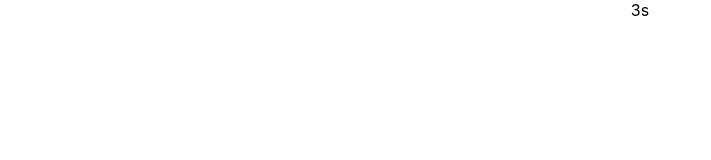
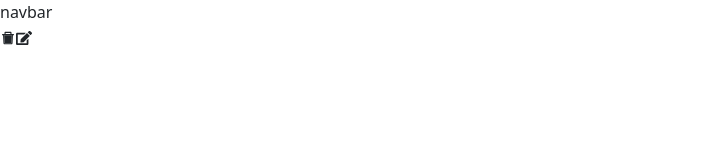
Before and after one commit to momen882001/Training-3s, a React (Create React App) app in the folder client/: page / in a window 1280 px wide. Shown: the top 160 px of the page, without its empty margins (0-711 px from the left). Built offline with nearby package versions, Linux system fonts and the light colour scheme.

Commit message:
starting of structure

```diff
--- a/client/package.json
+++ b/client/package.json
@@ -10,8 +10,12 @@
     "@types/node": "^16.18.12",
     "@types/react": "^18.0.27",
     "@types/react-dom": "^18.0.10",
+    "bootstrap": "^5.2.3",
     "react": "^18.2.0",
+    "react-bootstrap": "^2.7.0",
     "react-dom": "^18.2.0",
+    "react-icons": "^4.7.1",
+    "react-router-dom": "^6.8.1",
     "react-scripts": "5.0.1",
     "typescript": "^4.9.5",
     "web-vitals": "^2.1.4"
--- a/client/src/App.tsx
+++ b/client/src/App.tsx
@@ -1,13 +1,14 @@
-import React from 'react';
-import logo from './logo.svg';
-import './App.css';
+import { BrowserRouter as Router, Routes, Route } from "react-router-dom";
+import Home from './pages/Home';
 
-function App() {
+const App = () => {
   return (
-    <div className="App">
-      3s
-    </div>
-  );
+    <Router>
+      <Routes>
+        <Route path="/" element={<Home/>} />
+      </Routes>
+    </Router>
+  )
 }
 
-export default App;
+export default App
--- /dev/null
+++ b/client/src/Components/Navbar/Navbar.tsx
@@ -0,0 +1,11 @@
+
+
+const Navbar = () => {
+  return (
+    <div>
+    navbar
+    </div>
+  )
+}
+
+export default Navbar
--- /dev/null
+++ b/client/src/Components/TodoList/Todo.tsx
@@ -0,0 +1,14 @@
+import { AiTwotoneDelete } from 'react-icons/ai';
+import { FaEdit } from 'react-icons/fa';
+
+const Todo = () => {
+
+    return (
+        <div>
+            <AiTwotoneDelete />
+            <FaEdit />
+        </div>
+    )
+}
+
+export default Todo
--- a/client/src/index.tsx
+++ b/client/src/index.tsx
@@ -3,6 +3,7 @@ import ReactDOM from 'react-dom/client';
 import './index.css';
 import App from './App';
 import reportWebVitals from './reportWebVitals';
+import 'bootstrap/dist/css/bootstrap.min.css';
 
 const root = ReactDOM.createRoot(
   document.getElementById('root') as HTMLElement
--- /dev/null
+++ b/client/src/pages/Home.tsx
@@ -0,0 +1,13 @@
+import Navbar from "../Components/Navbar/Navbar"
+import Todo from "../Components/TodoList/Todo"
+
+const Home = () => {
+  return (
+    <>
+    <Navbar/>
+    <Todo/>
+    </>
+  )
+}
+
+export default Home
```
Also changed, not shown: client/src/Components/Navbar/Navbar.css (added), 1 other file (tests, documents, lock files or other folders).
